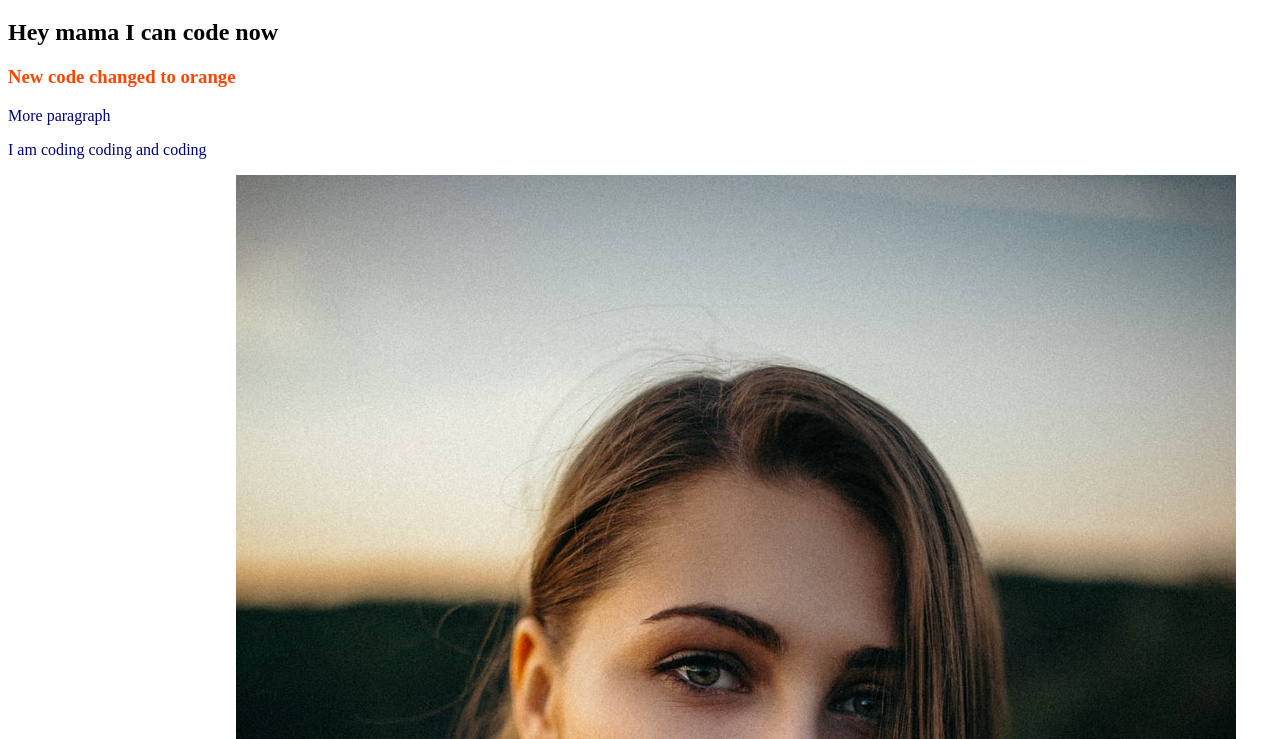
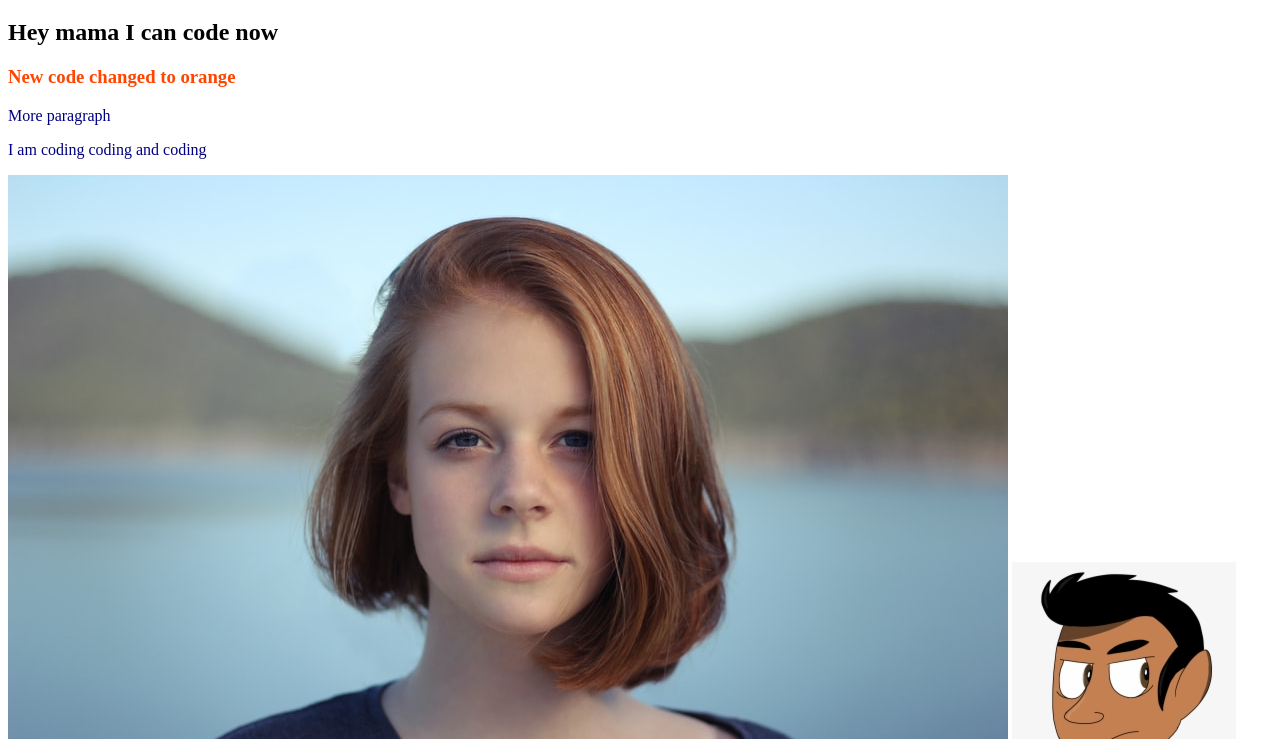
Before and after one commit to FahimFaysal2077/my-second-repo, a plain HTML site: page index.html in a window 1280 px wide. Shown: the part 61-800 px from the top of the page. Drawn offline with Linux system fonts and the light colour scheme.

Commit message:
nila added

```diff
--- a/index.html
+++ b/index.html
@@ -13,6 +13,7 @@
     <h3>New code changed to orange</h3>
     <p>More paragraph</p>
     <p>I am coding coding and coding</p>
+    <img src="images/nila.jpg" alt="">
     <img src="Turan.png" alt="">
     <img src="soma.jpg" alt="">
 </body>
```
Also changed, not shown: images/nila.jpg (renamed from nila.jpg).
